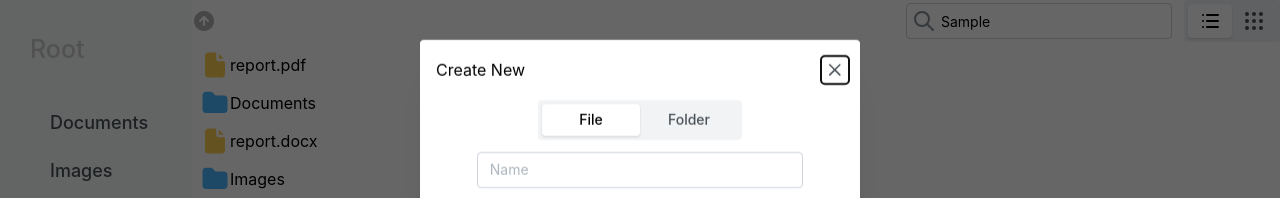
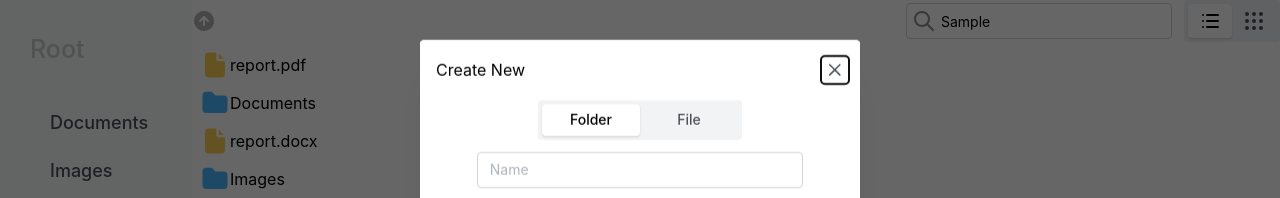
Before and after one commit to haneyume/react-file-manager, a React (Vite) app: page / in a window 1280 px wide. Both pictures are taken after typing "Sample" into the empty fields and a click on the button "Create New". Shown: the top 198 px of the page. Built offline with nearby package versions, Linux system fonts and the light colour scheme.

Commit message:
如果 inputValue 為空，則使用原始檔案名稱 、在重新命名時當失焦才會存到file state

```diff
--- a/src/components/CreateNew.tsx
+++ b/src/components/CreateNew.tsx
@@ -10,7 +10,7 @@ const CreateNew = () => {
   const [opened, { open, close }] = useDisclosure(false);
 
   // 創建新的檔案/ 資料夾
-  const [fileMode, setFileMode] = useState<FileMode>("File");
+  const [fileMode, setFileMode] = useState<FileMode>("Folder");
 
   // TextInput 的內容
   const [inputValue, setInputValue] = useState<string | null>(null);
@@ -20,7 +20,7 @@ const CreateNew = () => {
   const createNewInit = () => {
     setError(false);
     setInputValue(null);
-    setFileMode("File");
+    setFileMode("Folder");
   };
 
   //創建新的檔案/ 資料夾
@@ -65,7 +65,7 @@ const CreateNew = () => {
               style={{
                 width: "50%",
               }}
-              data={["File", "Folder"]}
+              data={["Folder", "File"]}
               value={fileMode}
               onChange={(value) => setFileMode(value as FileMode)}
             />
--- a/src/components/Workspace.tsx
+++ b/src/components/Workspace.tsx
@@ -69,28 +69,6 @@ const Workspace = () => {
     setMenuOpenId(file.id);
   };
 
-  // 編輯檔案名稱
-  const textInputOnChange = ({
-    file,
-    newName,
-  }: {
-    file: FileType;
-    newName: string;
-  }) => {
-    setInputValue(newName);
-    const newFiles = files.map((f) => {
-      if (f.id === file.id) {
-        return {
-          ...f,
-          name: newName,
-        };
-      }
-      return f;
-    });
-
-    setFiles(newFiles);
-  };
-
   // 點擊詳細資訊事件
   const infoEvent = (file: FileType) => {
     setSelectedFile(file);
@@ -108,7 +86,25 @@ const Workspace = () => {
   // 模擬儲存新檔案名稱的動作，這裡可以做 API 請求或直接更新 state
   const saveRename = (file: FileType) => {
     console.log("Saving new name:", inputValue, "for file", file);
-    // 更新檔案名稱的邏輯……
+
+    // 如果 inputValue 為空，則使用原始檔案名稱
+    const newName = !inputValue ? file.name : inputValue;
+    const newFiles = files.map((f) => {
+      if (f.id === file.id) {
+        return {
+          ...f,
+          name: newName,
+          path:
+            currentFolder.id === "0"
+              ? `/${newName}`
+              : `${currentFolder.path}/${newName}`,
+        };
+      }
+      return f;
+    });
+    setFiles(newFiles);
+
+    // 更新檔案名稱的邏輯
     setRenameFileId(null);
   };
 
@@ -184,10 +180,7 @@ const Workspace = () => {
                           size="xs"
                           value={inputValue!}
                           onChange={(event) => {
-                            textInputOnChange({
-                              file,
-                              newName: event.currentTarget.value,
-                            });
+                            setInputValue(event.currentTarget.value);
                           }}
                           // 當 TextInput 失去焦點時保存變更
                           onBlur={() => saveRename(file)}
```
